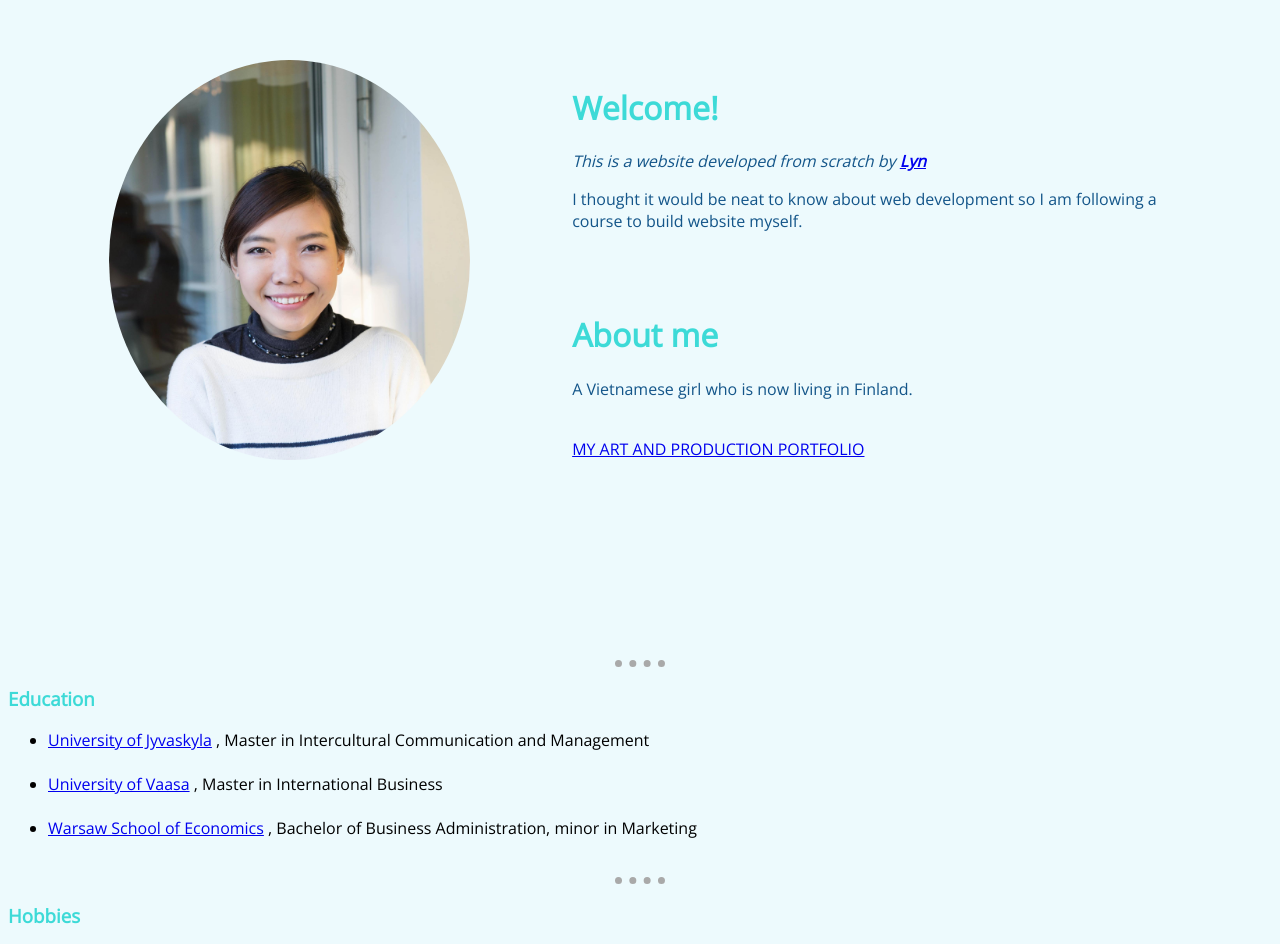
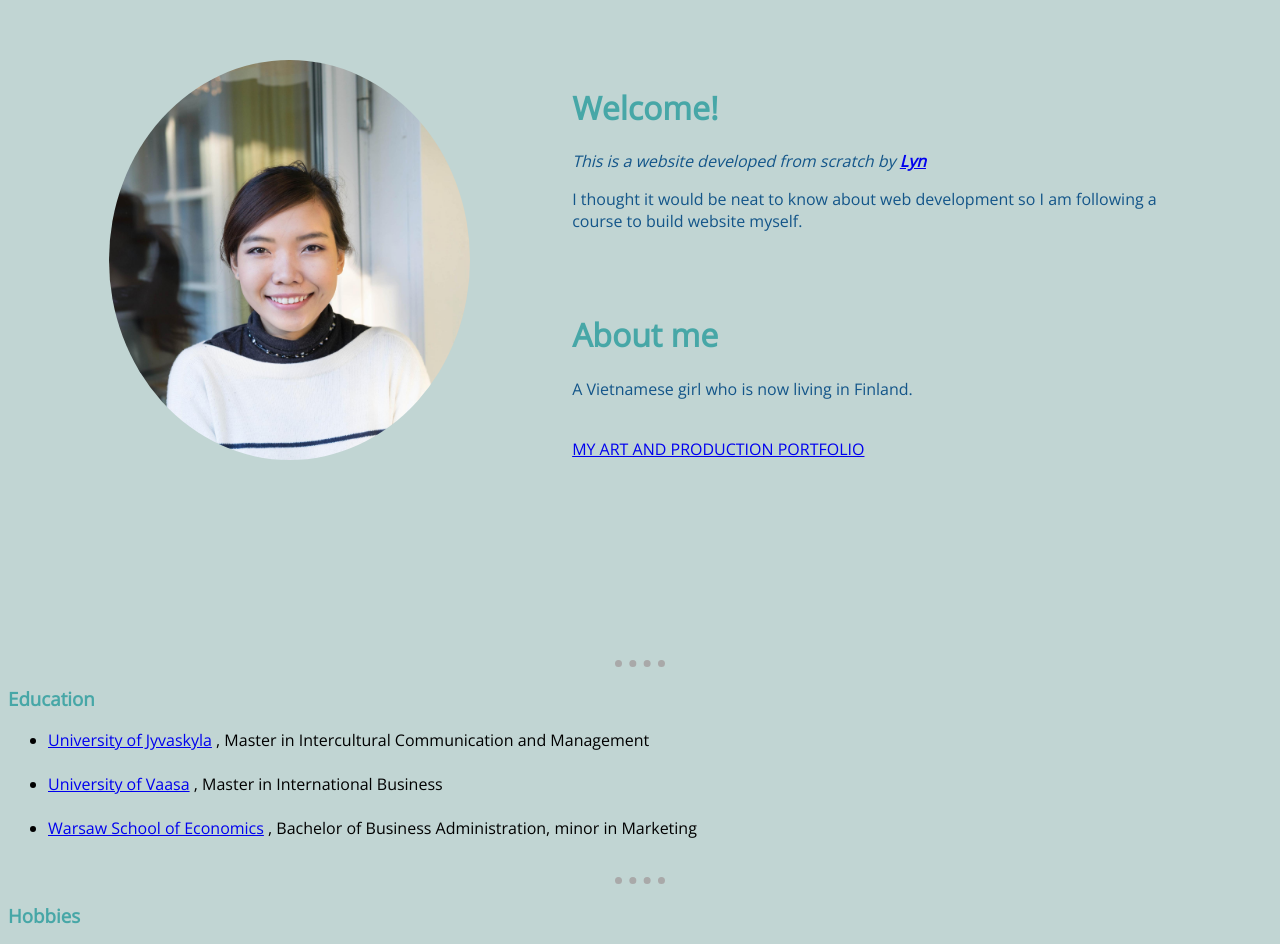
Before and after one commit to vuonghalyn/cv, a plain HTML site: page index.html in a window 1280 px wide. Shown: the part 136-1080 px from the top of the page. Drawn offline with nearby package versions, Linux system fonts and the light colour scheme.

Commit message:
Update style.css

```diff
--- a/CSS/style.css
+++ b/CSS/style.css
@@ -1,13 +1,13 @@
 body {
-  background-color: #EDFAFD;
+  background-color: #c1d5d3;
 }
 
 h1 {
-  color: #3DDAD7;
+  color: #47a7a7;
 }
 
 h3 {
-  color: #3DDAD7;
+  color: #47a7a7;
 }
 p {
   color: #135589;
```
